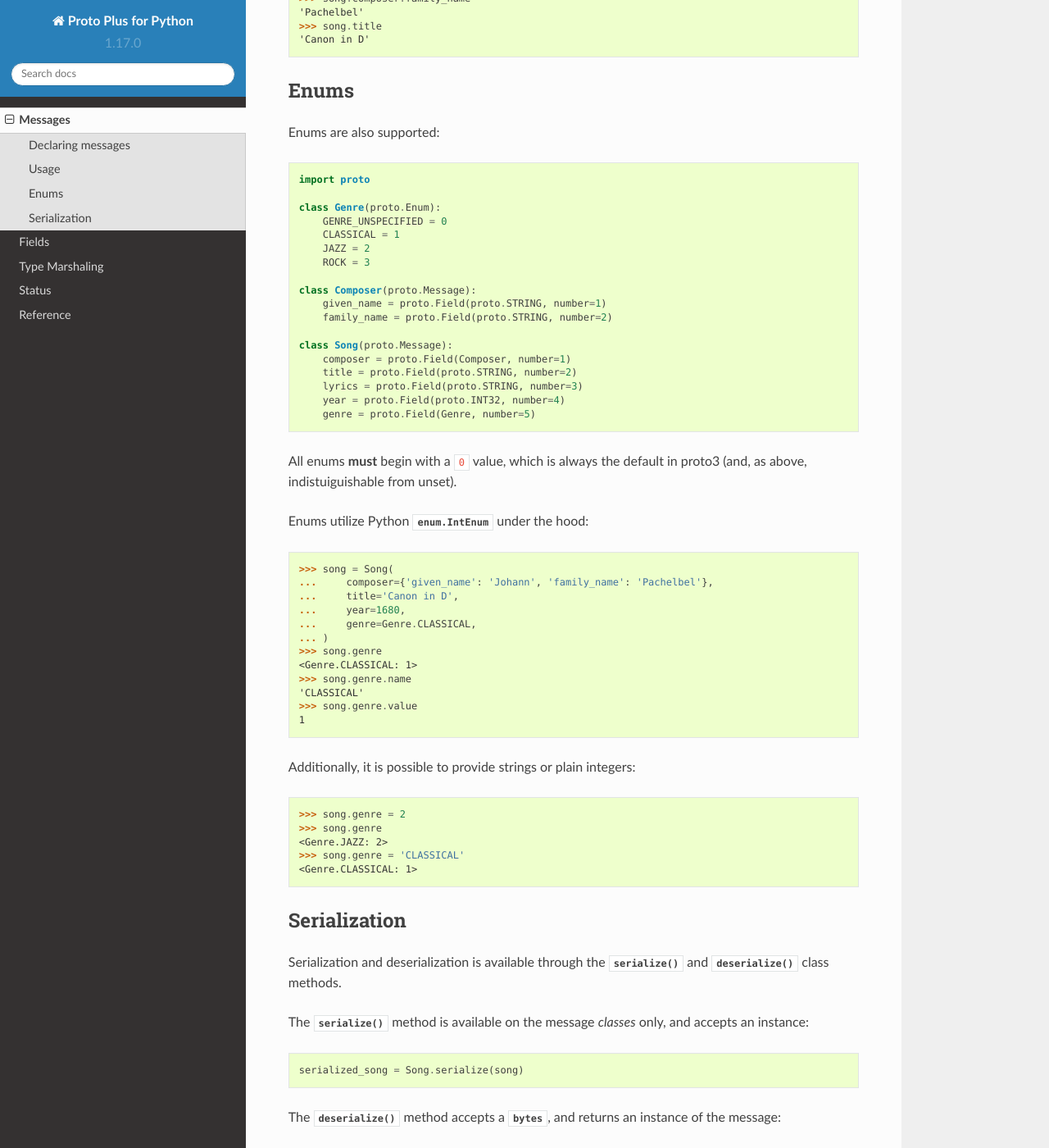
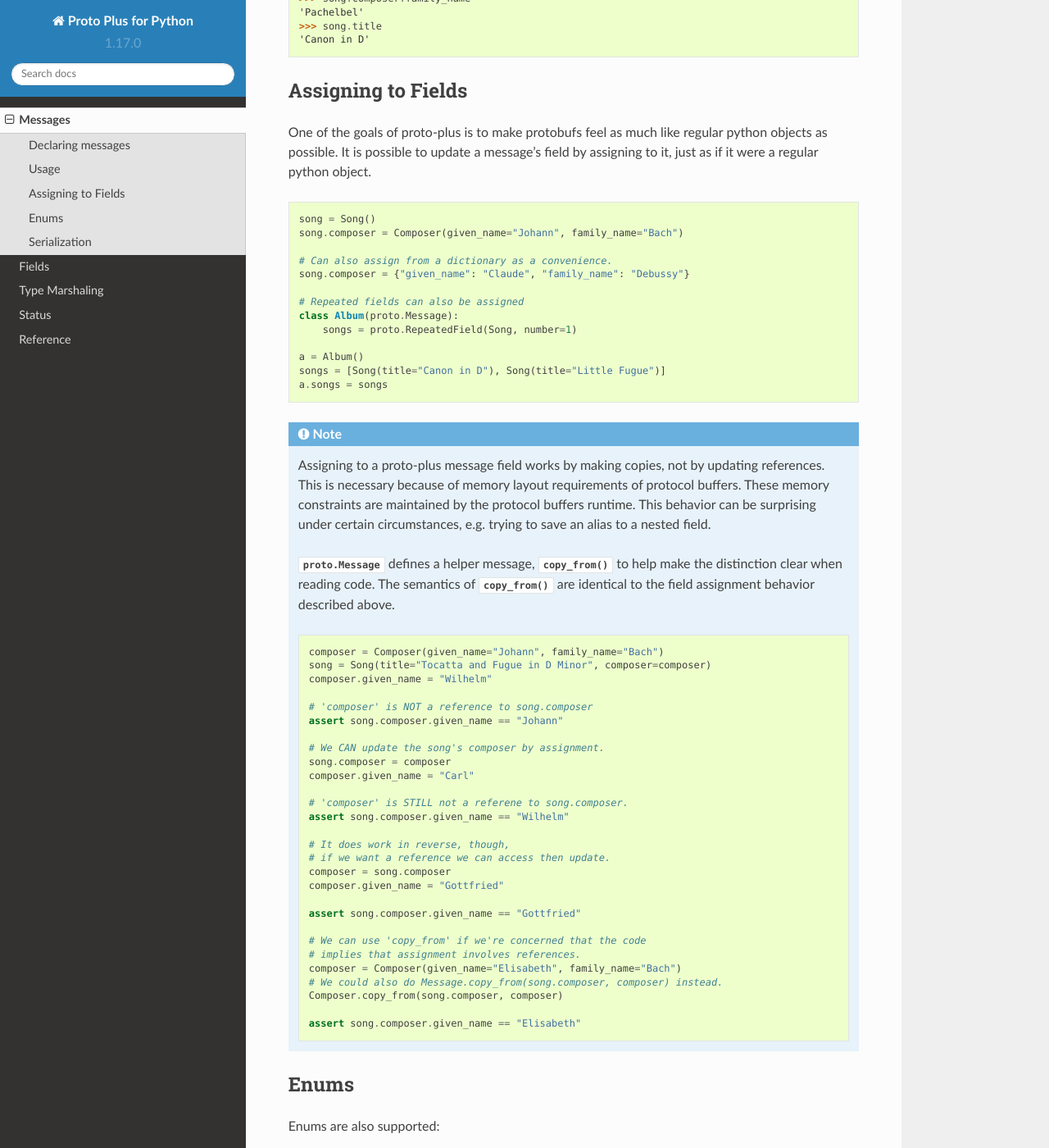
Before and after one commit to googleapis/proto-plus-python, a Sphinx documentation site: the page built from docs/messages.rst, in a window 1280 px wide and 1400 px high, scrolled down 1486 px. Shown: the whole window at 82% size. Built offline with Sphinx 7.4.7 and the Read the Docs theme 2.0.0, drawn with Linux system fonts in a browser that asks for light colours.

Commit message:
feat: add copy_from method for field assignment (#215)
Because of implementation detatils of the underlying protocol buffers
runtime, assigning to a proto-plus message field is achieved by
copying, not by updating references. This can lead to surprising and
unintuitive behavior for developers who are expecting python object
behavior, e.g. reference aliases.

This PR adds a 'Message.copy_from' method that is semantically
identical to regular assignment. This can be used at the discretion of
the developer to clarify expected behavior.

```diff
--- a/docs/messages.rst
+++ b/docs/messages.rst
@@ -79,6 +79,74 @@ Instantiate messages using either keyword arguments or a :class:`dict`
     'Pachelbel'
     >>> song.title
     'Canon in D'
+
+
+Assigning to Fields
+-------------------
+
+One of the goals of proto-plus is to make protobufs feel as much like regular python
+objects as possible. It is possible to update a message's field by assigning to it,
+just as if it were a regular python object.
+
+.. code-block:: python
+
+   song = Song()
+   song.composer = Composer(given_name="Johann", family_name="Bach")
+
+   # Can also assign from a dictionary as a convenience.
+   song.composer = {"given_name": "Claude", "family_name": "Debussy"}
+
+   # Repeated fields can also be assigned
+   class Album(proto.Message):
+       songs = proto.RepeatedField(Song, number=1)
+
+   a = Album()
+   songs = [Song(title="Canon in D"), Song(title="Little Fugue")]
+   a.songs = songs
+
+.. note::
+
+   Assigning to a proto-plus message field works by making copies, not by updating references.
+   This is necessary because of memory layout requirements of protocol buffers.
+   These memory constraints are maintained by the protocol buffers runtime.
+   This behavior can be surprising under certain circumstances, e.g. trying to save
+   an alias to a nested field.
+
+   :class:`proto.Message` defines a helper message, :meth:`~.Message.copy_from` to
+   help make the distinction clear when reading code.
+   The semantics of :meth:`~.Message.copy_from` are identical to the field assignment behavior described above.
+
+   .. code-block:: python
+
+      composer = Composer(given_name="Johann", family_name="Bach")
+      song = Song(title="Tocatta and Fugue in D Minor", composer=composer)
+      composer.given_name = "Wilhelm"
+
+      # 'composer' is NOT a reference to song.composer
+      assert song.composer.given_name == "Johann"
+
+      # We CAN update the song's composer by assignment.
+      song.composer = composer
+      composer.given_name = "Carl"
+
+      # 'composer' is STILL not a referene to song.composer.
+      assert song.composer.given_name == "Wilhelm"
+
+      # It does work in reverse, though,
+      # if we want a reference we can access then update.
+      composer = song.composer
+      composer.given_name = "Gottfried"
+
+      assert song.composer.given_name == "Gottfried"
+
+      # We can use 'copy_from' if we're concerned that the code
+      # implies that assignment involves references.
+      composer = Composer(given_name="Elisabeth", family_name="Bach")
+      # We could also do Message.copy_from(song.composer, composer) instead.
+      Composer.copy_from(song.composer, composer)
+
+      assert song.composer.given_name == "Elisabeth"
+
 
 Enums
 -----
--- a/docs/reference/message.rst
+++ b/docs/reference/message.rst
@@ -11,7 +11,7 @@ Message and Field
     .. automethod:: to_json
     .. automethod:: from_json
     .. automethod:: to_dict
-
+    .. automethod:: copy_from
 
 .. automodule:: proto.fields
   :members:
```
Also changed, not shown: 2 other files.
